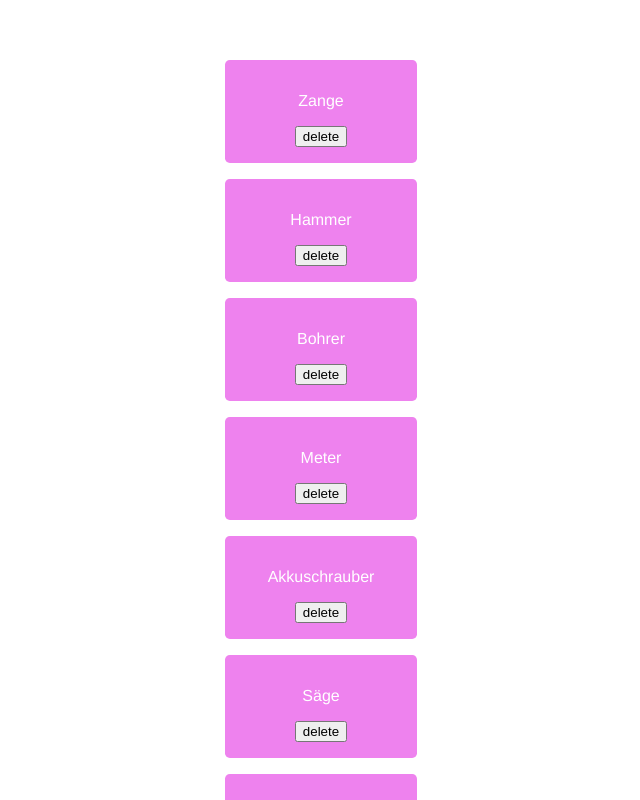
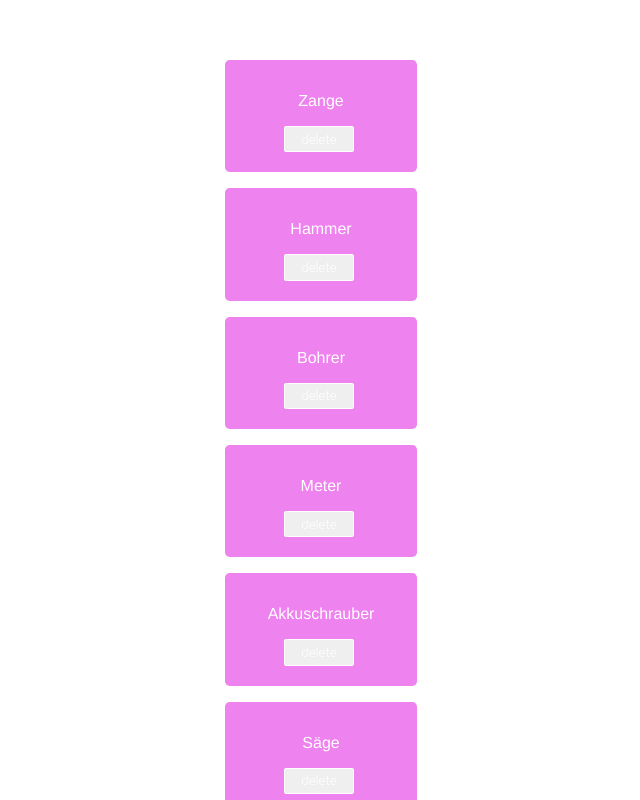
Before and after one commit to criseone/supaleihladen, a Vue app: page / in a window 1280 px wide. Shown: the top 800 px of the page, without its empty margins (319-959 px from the left). Built offline with nearby package versions, Linux system fonts and the light colour scheme.

Commit message:
button styling

```diff
--- a/src/App.vue
+++ b/src/App.vue
@@ -43,4 +43,20 @@ export default {
   transition: opacity 0.3s ease-in-out;
   width: 10rem;
 }
+
+button {
+display:inline-block;
+padding:0.35em 1.2em;
+border:0.1em solid #FFFFFF;
+margin:0 0.3em 0.3em 0;
+border-radius:0.12em;
+box-sizing: border-box;
+text-decoration:none;
+font-family:'Roboto',sans-serif;
+font-weight:300;
+color:#FFFFFF;
+text-align:center;
+transition: all 0.2s;
+}
+
 </style>
```
